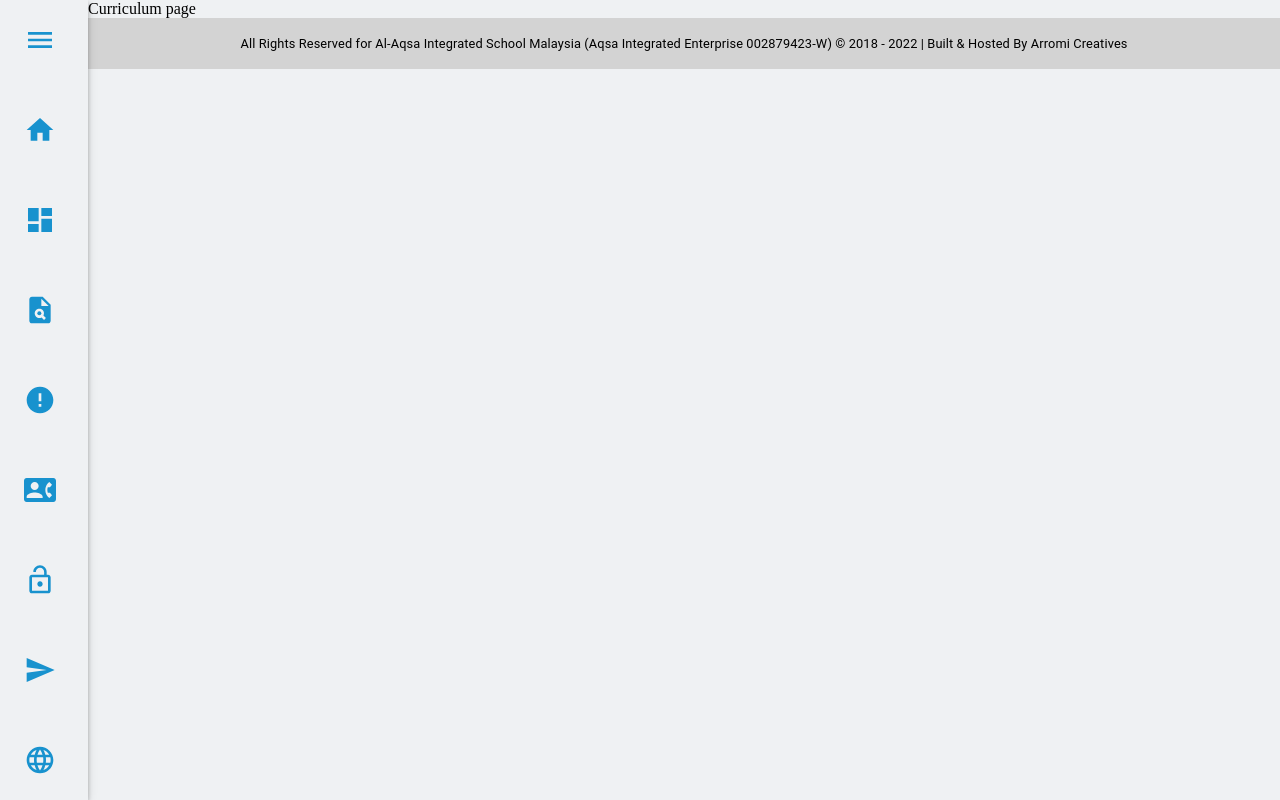
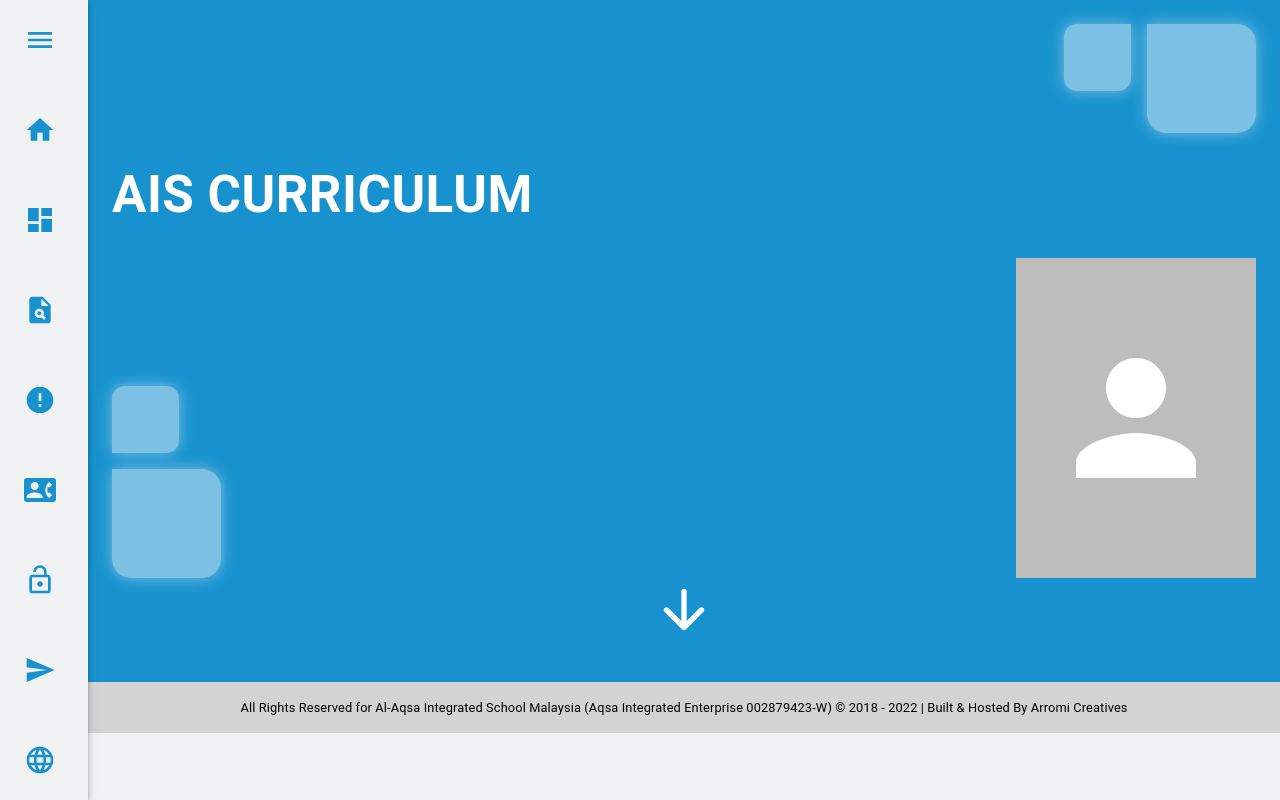
Before and after one commit to makkahwi/school_landing, a Next.js app: page /curriculum in a window 1280 px wide. Built offline with nearby package versions, Linux system fonts and the light colour scheme.

Commit message:
finishing the first section

```diff
--- a/components/curriculumPage/styles.ts
+++ b/components/curriculumPage/styles.ts
@@ -3,3 +3,45 @@ import { Container, Stack, Box } from "@mui/material";
 import theme from "@/styles/theme";
 
 // Welcome Section ------------------------------------------
+
+export const UpperSquaresStyles = {
+    display: "flex",
+    justifyContent: "flex-end",
+    alignItems: "flex-start",
+    width: "100%",
+};
+
+export const UpperSquaresGrid = {
+    display: "grid",
+    justifyContent: "center",
+    gridTemplateColumns: {
+        xs: "repeat(5, 3vw)",
+        md: "repeat(5, 2vw)",
+    },
+    gridTemplateRows: {
+        xs: "repeat(3, 3vw)",
+        md: "repeat(3, 2vw)",
+    },
+    gap: { xs: 2, md: 2 },
+};
+
+export const LowerSquaresStyles = {
+    display: "flex",
+    justifyContent: { md: "space-between" },
+    alignItems: { xs: "flex-start", md: "flex-end" },
+    width: "100%",
+};
+
+export const LowerSquaresGrid = {
+    display: "grid",
+    justifyContent: "center",
+    gridTemplateColumns: {
+        xs: "repeat(3, 3vw)",
+        md: "repeat(3, 2vw)",
+    },
+    gridTemplateRows: {
+        xs: "repeat(5, 3vw)",
+        md: "repeat(5, 2vw)",
+    },
+    gap: { xs: 2, md: 2 },
+};
--- a/components/curriculumPage/welcomeSection.tsx
+++ b/components/curriculumPage/welcomeSection.tsx
@@ -1,18 +1,126 @@
 import useTranslation from "@/hooks/useTranslation";
 import { useRouter } from "next/router";
-import { Stack, Container, Typography } from "@mui/material";
+import { Stack, Container, Typography, Box } from "@mui/material";
 import theme from "@/styles/theme";
-import { curriculumPage } from "@/utils/constants";
 import Square from "../shared/Square";
 import React from "react";
 import Avatar from "@mui/material/Avatar";
+import ArrowDownwardRoundedIcon from "@mui/icons-material/ArrowDownwardRounded";
+import {
+    UpperSquaresStyles,
+    UpperSquaresGrid,
+    LowerSquaresStyles,
+    LowerSquaresGrid,
+} from "./styles";
 
 const WelcomeSection = () => {
     const router = useRouter();
     const { t } = useTranslation(router);
 
     return (
-        <></>
+        <Stack
+            p={3}
+            pt={{ xs: 15, md: 3 }}
+            pb={5}
+            bgcolor={theme.palette.blue.dark}
+            sx={{ width: "100%" }}
+        >
+            <Box sx={UpperSquaresStyles}>
+                <Box sx={UpperSquaresGrid}>
+                    <Square
+                        bgcolor={theme.palette.blue.light}
+                        radius={{
+                            mobile: ["3vw", "1.0.1.1"],
+                            desktop: ["1vw", "1.0.1.1"],
+                        }}
+                        sx={{
+                            gridRow: "1 / 3",
+                            gridColumn: "1 / 3",
+                        }}
+                    />
+
+                    <Square
+                        bgcolor={theme.palette.blue.light}
+                        radius={{
+                            mobile: ["4vw", "0.1.1.1"],
+                            desktop: ["1.5vw", "0.1.1.1"],
+                        }}
+                        sx={{
+                            gridRow: "1 / 4",
+                            gridColumn: "3 / 6",
+                        }}
+                    />
+                </Box>
+            </Box>
+
+            <Typography
+                mt={3}
+                mb={3}
+                fontWeight="bold"
+                fontSize={{ xs: "8vw", md: "4vw" }}
+                color={theme.palette.basic.light}
+            >
+                {t("curriculumPage.title")}
+            </Typography>
+
+            <Stack
+                spacing={5}
+                direction={{ xs: "column-reverse", md: "row" }}
+                sx={LowerSquaresStyles}
+            >
+                <Box sx={LowerSquaresGrid}>
+                    <Square
+                        bgcolor={theme.palette.blue.light}
+                        radius={{
+                            mobile: ["3vw", "1.1.1.0"],
+                            desktop: ["1vw", "1.1.1.0"],
+                        }}
+                        sx={{
+                            gridRow: "1 / 3",
+                            gridColumn: "1 / 3",
+                        }}
+                    />
+
+                    <Square
+                        bgcolor={theme.palette.blue.light}
+                        radius={{
+                            mobile: ["4vw", "0.1.1.1"],
+                            desktop: ["1.5vw", "0.1.1.1"],
+                        }}
+                        sx={{
+                            gridRow: "3 / 6",
+                            gridColumn: "1 / 4",
+                        }}
+                    />
+                </Box>
+
+                <Avatar
+                    src=""
+                    alt="children"
+                    variant="square"
+                    sx={{
+                        width: { xs: "100%", md: "auto" },
+                        height: { xs: "auto", md: "20rem" },
+                    }}
+                />
+            </Stack>
+
+            <Container
+                sx={{
+                    width: "100%",
+                    display: "flex",
+                    justifyContent: "center",
+                }}
+            >
+                <ArrowDownwardRoundedIcon
+                    sx={{
+                        color: theme.palette.basic.light,
+                        width: { xs: "20vw", md: "5vw" },
+                        height: { xs: "20vw", md: "5vw" },
+                    }}
+                />
+            </Container>
+        </Stack>
     );
 };
 
--- a/pages/curriculum/index.tsx
+++ b/pages/curriculum/index.tsx
@@ -1,9 +1,14 @@
 import { Stack } from "@mui/material";
+import WelcomeSection from "@/components/curriculumPage/welcomeSection";
 
 /**
  *  the landing page of teh website
  *
  */
 export default function Curriculum() {
-    return <Stack>Curriculum page</Stack>;
+    return (
+        <Stack>
+            <WelcomeSection />
+        </Stack>
+    );
 }
--- a/public/locales/ar.ts
+++ b/public/locales/ar.ts
@@ -39,6 +39,34 @@ const ar = {
         }
     },
     curriculumPage: {
+        title: "AIS CURRICULUM",
+
+        courseSquares: {
+            languages: "Languages",
+            islamic: "Islamic",
+            modern: "Modern",
+        },
+
+        languages: {
+            arabic: "Arabic",
+            arabicContent:
+                "Arabic as the mother tongue of Arab students which should not be lost, and basic Islamic knowledge language for Muslims",
+            english: "English",
+            englishContent:
+                "English as the modern sciences language, which enables students to keep update with the latest discoveries, theories and inventions",
+            malay: "Malay",
+            malayContent:
+                "The local language of Malays, which enhance students’ capability to interact with the locals of Malaysia",
+        },
+
+        islamicStudies: "Islamic Studies",
+        islamicStudiesContent:
+            "The religious part of the curriculum is divided into three sections: Islamic Fiqh, Quran Memorization & Recitation, and Islamic Culture Education . As for the Islamic Fiqh, AIS depends on the heritage of Imam Shafi’I, and it is keen to teach the Quran and the rules of recitation and memorizing it. In the aspect of Islamic education, the curriculum contains all that develop good Islamic values and manners among students. Curriculum units vary to include Hadith, Prophetic Hadith, Sunnah, and others.",
+
+        modernSciences: "Modern Sciences",
+        modernSciencesContent:
+            "Math, Science, Computer Science, Arts and Sports , These basic materials aim to provide students with basic computers skills, math and the sciences (Chemistry, Physics and Biology), and trying to develop different skills in art and sports and to discover and develop talents. Math, science and English language courses follow the Cambridge curriculum.",
+
     },
     footer: {
         copyRights: "void",
--- a/public/locales/en.ts
+++ b/public/locales/en.ts
@@ -10,7 +10,7 @@ const en = {
             jobs: "Jobs",
             languagEN: "---",
             languagAR: "Arabic",
-        }
+        },
     },
     landingPage: {
         welcomeSection: {
@@ -25,7 +25,7 @@ const en = {
                 item1: "High-Level Islamic & Arabic Education",
                 item2: "Cambridge Sciences' Curriculum",
                 item3: "Reasonable & Affordable Charges",
-            }
+            },
         },
         newsSection: {
             news: "News",
@@ -37,10 +37,36 @@ const en = {
             website: "Website privacy",
             levels: "Levels of Study",
             data: "Data protection",
-        }
+        },
     },
     curriculumPage: {
+        title: "AIS CURRICULUM",
 
+        courseSquares: {
+            languages: "Languages",
+            islamic: "Islamic",
+            modern: "Modern",
+        },
+
+        languages: {
+            arabic: "Arabic",
+            arabicContent:
+                "Arabic as the mother tongue of Arab students which should not be lost, and basic Islamic knowledge language for Muslims",
+            english: "English",
+            englishContent:
+                "English as the modern sciences language, which enables students to keep update with the latest discoveries, theories and inventions",
+            malay: "Malay",
+            malayContent:
+                "The local language of Malays, which enhance students’ capability to interact with the locals of Malaysia",
+        },
+
+        islamicStudies: "Islamic Studies",
+        islamicStudiesContent:
+            "The religious part of the curriculum is divided into three sections: Islamic Fiqh, Quran Memorization & Recitation, and Islamic Culture Education . As for the Islamic Fiqh, AIS depends on the heritage of Imam Shafi’I, and it is keen to teach the Quran and the rules of recitation and memorizing it. In the aspect of Islamic education, the curriculum contains all that develop good Islamic values and manners among students. Curriculum units vary to include Hadith, Prophetic Hadith, Sunnah, and others.",
+
+        modernSciences: "Modern Sciences",
+        modernSciencesContent:
+            "Math, Science, Computer Science, Arts and Sports , These basic materials aim to provide students with basic computers skills, math and the sciences (Chemistry, Physics and Biology), and trying to develop different skills in art and sports and to discover and develop talents. Math, science and English language courses follow the Cambridge curriculum.",
     },
     footer: {
         copyRights:
--- a/utils/constants.tsx
+++ b/utils/constants.tsx
@@ -260,41 +260,26 @@ export const landingPage = {
  *  curreculum page constants
  */
 export const curriculumPage = {
-    contentSquares: [
-        {
-            text: "Languages",
-        },
-        {
-            text: "Islamic",
-        },
-        {
-            text: "Modern",
-        },
+    courseSquares: [
+        "curriculumPage.courseSquares.languages",
+        "curriculumPage.courseSquares.islamic",
+        "curriculumPage.courseSquares.modern",
     ],
 
     languages: [
         {
-            title: "Arabic",
-            content:
-                "Arabic as the mother tongue of Arab students which should not be lost, and basic Islamic knowledge language for Muslims",
+            title: "curriculumPage.languages.arabic",
+            content: "curriculumPage.languages.arabicContent",
         },
         {
-            title: "English",
-            content:
-                "English as the modern sciences language, which enables students to keep update with the latest discoveries, theories and inventions",
+            title: "curriculumPage.languages.english",
+            content: "curriculumPage.languages.englishContent",
         },
         {
-            title: "Malay",
-            content:
-                "The local language of Malays, which enhance students’ capability to interact with the locals of Malaysia",
+            title: "curriculumPage.languages.malay",
+            content: "curriculumPage.languages.malayContent",
         },
     ],
-
-    islamicStudies:
-        "The religious part of the curriculum is divided into three sections: Islamic Fiqh, Quran Memorization & Recitation, and Islamic Culture Education . As for the Islamic Fiqh, AIS depends on the heritage of Imam Shafi’I, and it is keen to teach the Quran and the rules of recitation and memorizing it. In the aspect of Islamic education, the curriculum contains all that develop good Islamic values and manners among students. Curriculum units vary to include Hadith, Prophetic Hadith, Sunnah, and others.",
-
-    modernSciences:
-        "Math, Science, Computer Science, Arts and Sports , These basic materials aim to provide students with basic computers skills, math and the sciences (Chemistry, Physics and Biology), and trying to develop different skills in art and sports and to discover and develop talents. Math, science and English language courses follow the Cambridge curriculum.",
 
     clubsItems: (size: string, color: string) => [
         { text: "Art Club", icon: <IoIosBrush size={size} color={color} /> },
```
